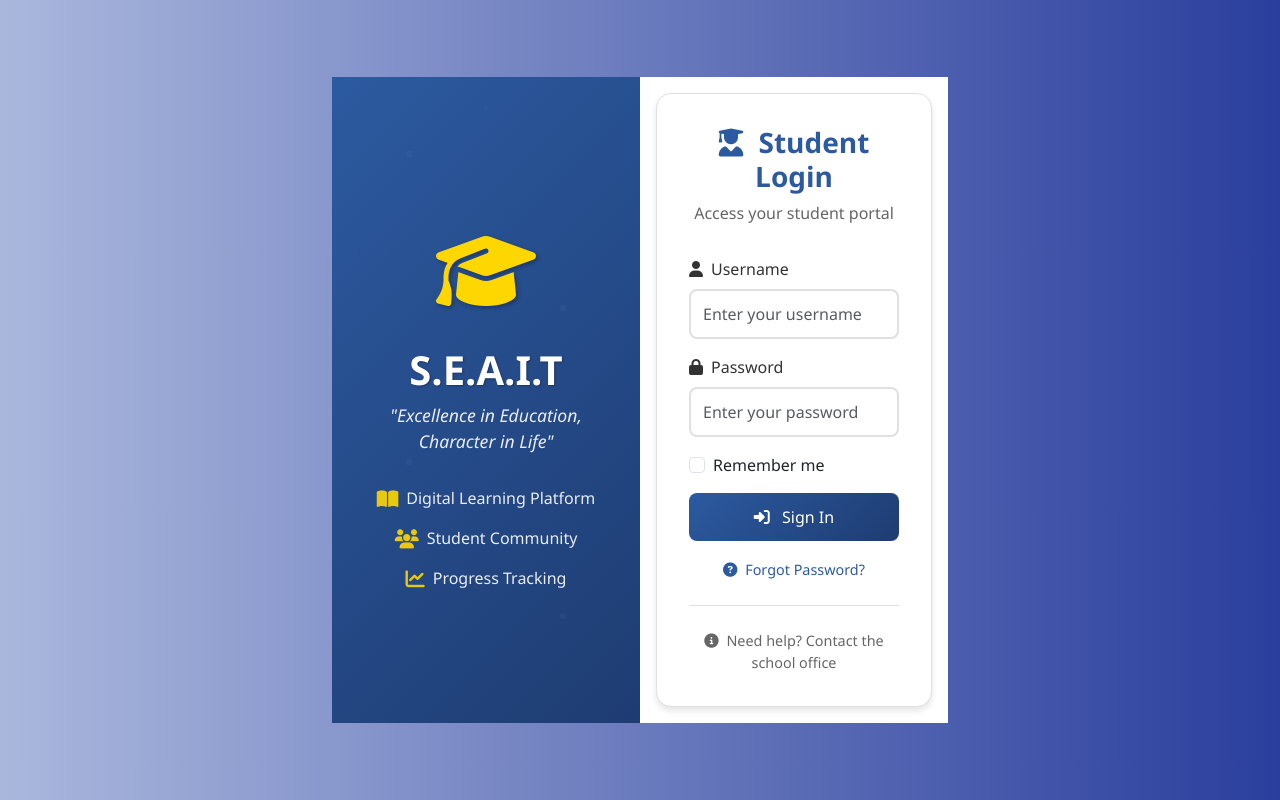
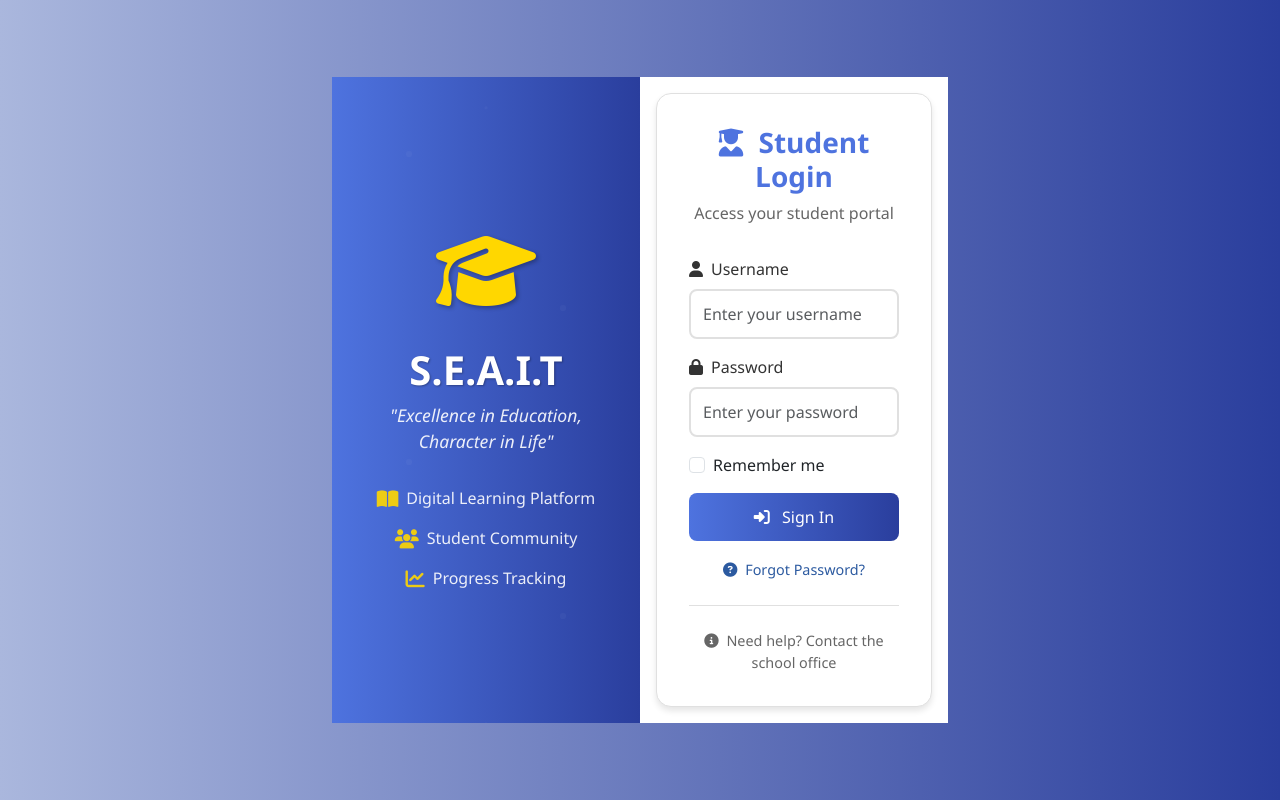
Before and after one commit to justinekyle123/Activity_ITEELEC3_FUSINGAN, a PHP site: page / in a window 1280 px wide. Run offline with PHP 8.4, Linux system fonts and the light colour scheme; some libraries are stand-ins or nearby versions.

Commit message:
Add files via upload

```diff
--- a/Kyle/edit_student.php
+++ b/Kyle/edit_student.php
@@ -433,7 +433,7 @@ if ($_SERVER["REQUEST_METHOD"] == "POST") {
 
                             <div class="mb-3">
                                 <label class="form-label field-required"><i class="fas fa-phone input-icon"></i> Contact Number</label>
-                                <input type="tel" name="Contact_no" value="<?= $student['Contact_no'] ?>" class="form-control" required>
+                                <input type="tel" name="Contact_no" value="<?= $student['Contact_no'] ?>" class="form-control" max-length='11' required>
                             </div>
 
                             <div class="mb-3">
--- a/Kyle/index.php
+++ b/Kyle/index.php
@@ -183,7 +183,7 @@ body {
 
 /* School Info Section */
 .school-info-section {
-    background: var(--gradient-school);
+     background: linear-gradient(90deg, #4e73df 0%, #2a3e9d 100%);
     color: white;
     align-items: center;
     justify-content: center;
@@ -296,7 +296,7 @@ body {
 }
 
 .form-title {
-    color: var(--primary-color);
+    color: #4e73df;
     font-weight: 600;
     margin-bottom: 0.5rem;
 }
@@ -345,7 +345,7 @@ body {
 }
 
 .btn-login {
-    background: var(--gradient-school);
+    background: linear-gradient(90deg, #4e73df 0%, #2a3e9d 100%);
     border: none;
     padding: 0.75rem 1.5rem;
     font-size: 1rem;
```
Also changed, not shown: Kyle/uploads/1757118314_hahaha.webp (added), Kyle/uploads/68bb7fb74d47c.webp (added).
